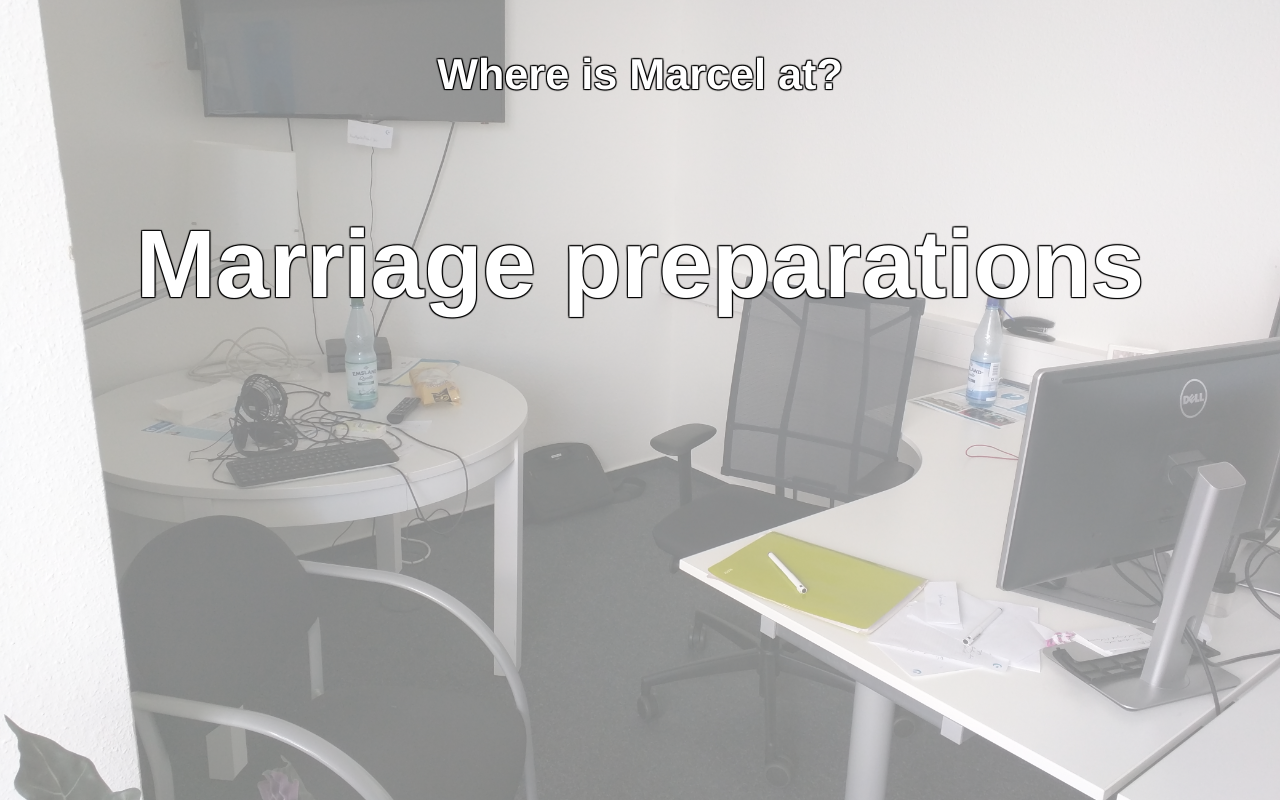
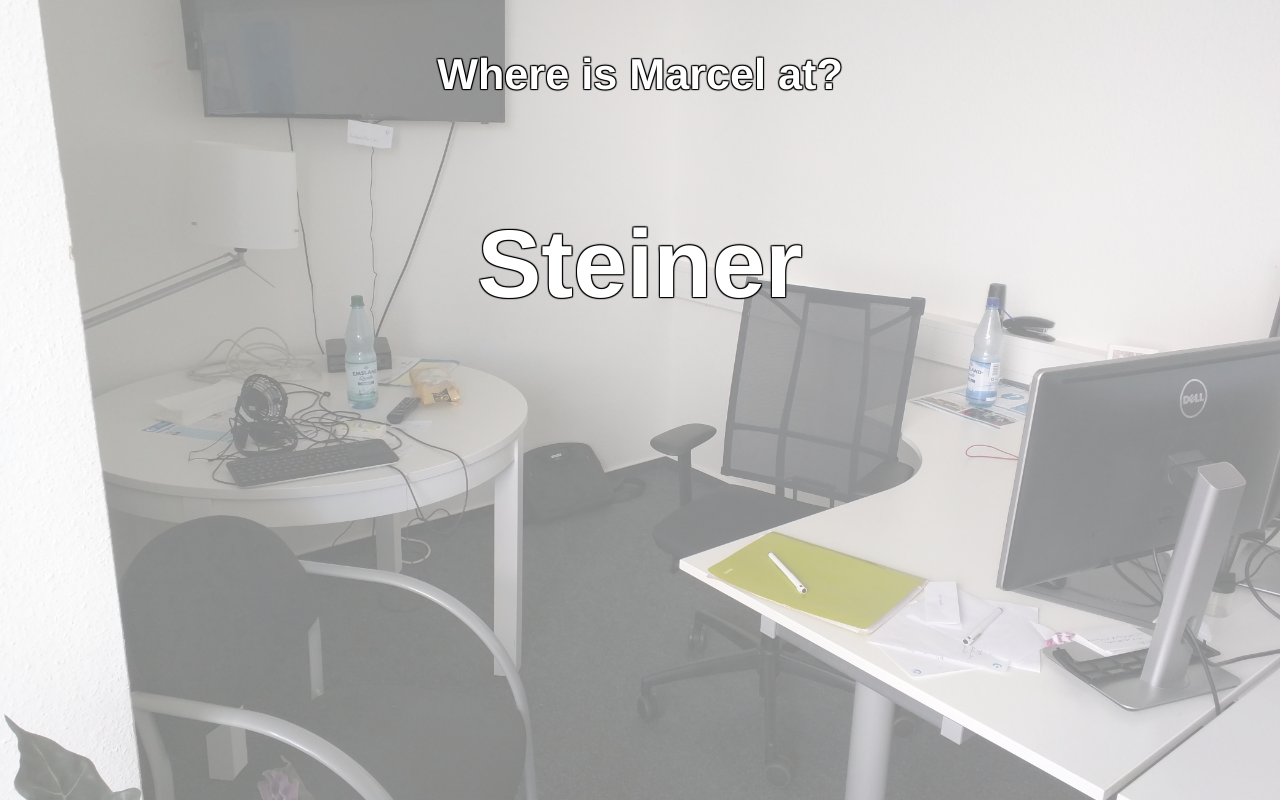
Before and after one commit to tiagojsag/whereismarcelat, a PHP site: page / in a window 1280 px wide. Run offline with PHP 8.4, Linux system fonts and the light colour scheme.

Commit message:
deleted two messages, since Marcel is married now; added new message "Steiner"

```diff
--- a/index.php
+++ b/index.php
@@ -9,8 +9,7 @@
         'Why do you ask me?',
         'Narnia',
         'The matrix',
-        'Marriage preparations',
-        'His stag party',
+        'Steiner',
         'On Vacation… again',
         'Sprint planning meeting',
         'Moving tickets around with SK',
```
